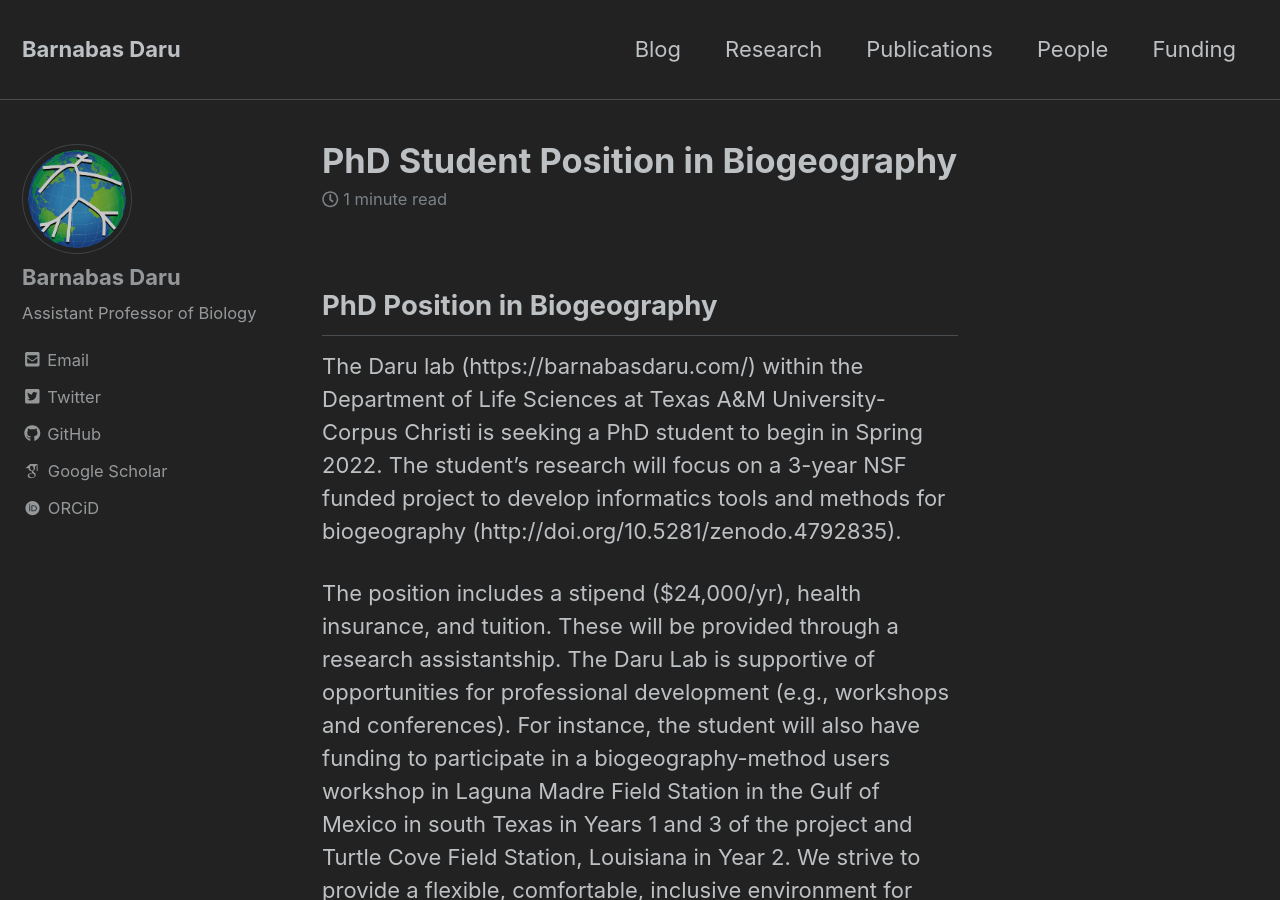
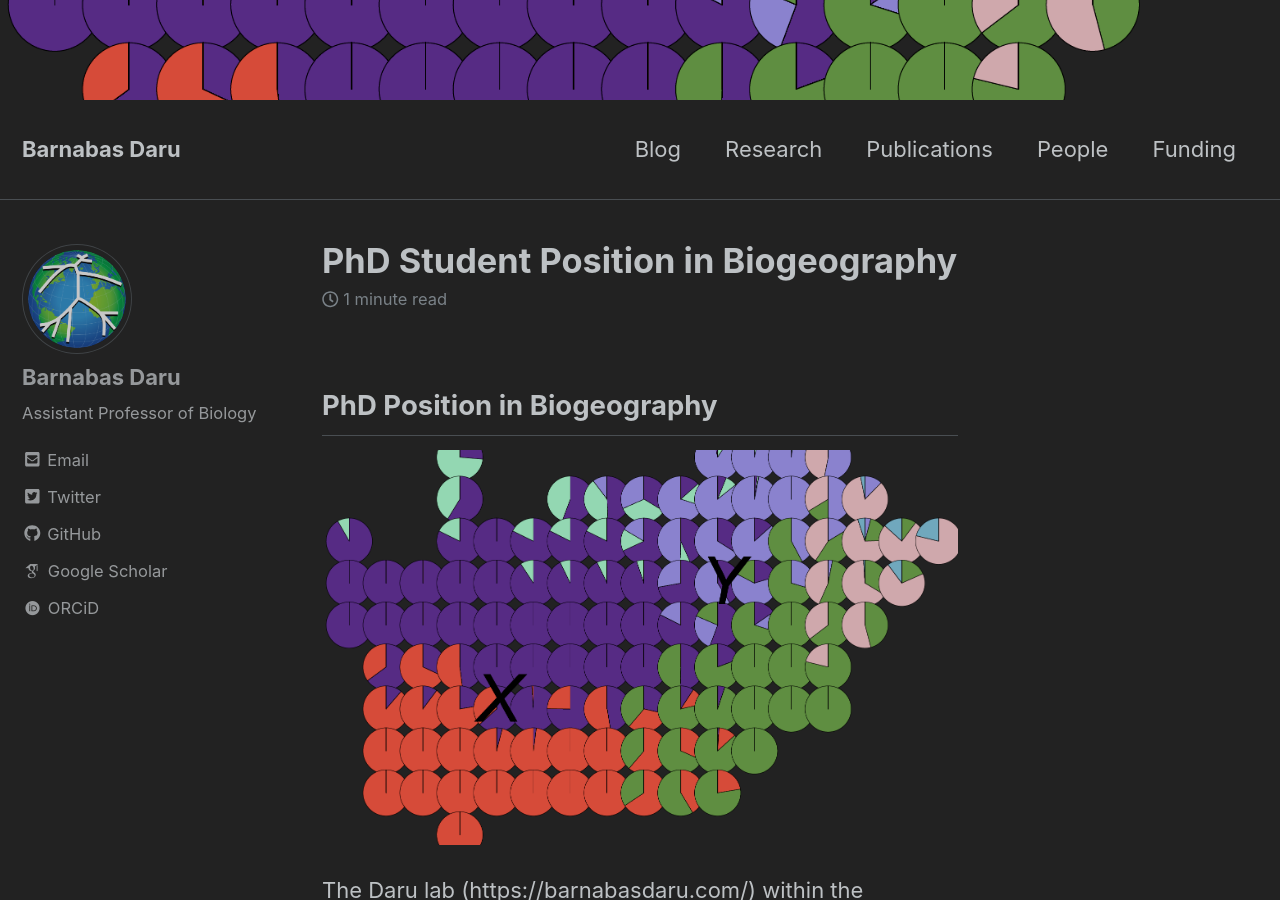
Before and after one commit to darunabas/darulab.github.io, a Jekyll site: the page built from _posts/2021-06-11-PhD-students-biogeography.md, in a window 1280 px wide and 900 px high. Built offline with Jekyll 4.4.1, drawn with Linux system fonts in a browser that asks for light colours; nearby versions of some CDN libraries; some web fonts are replaced.

Commit message:
Update 2021-06-11-PhD-students-biogeography.md

```diff
--- a/_posts/2021-06-11-PhD-students-biogeography.md
+++ b/_posts/2021-06-11-PhD-students-biogeography.md
@@ -7,11 +7,14 @@
 status: publish
 categories:
 - Updates
+image: /assets/images/phd-student.png
 classes: wide
 tags: []
 ---
 
 ## PhD Position in Biogeography
+
+![]({{ page.image | relative url }})
 
 The Daru lab (https://barnabasdaru.com/) within the Department of Life Sciences at Texas A&M University-Corpus Christi is seeking a PhD student to begin in Spring 2022.  The student's research will focus on a 3-year NSF funded project to develop informatics tools and methods for biogeography (http://doi.org/10.5281/zenodo.4792835).
 
```
